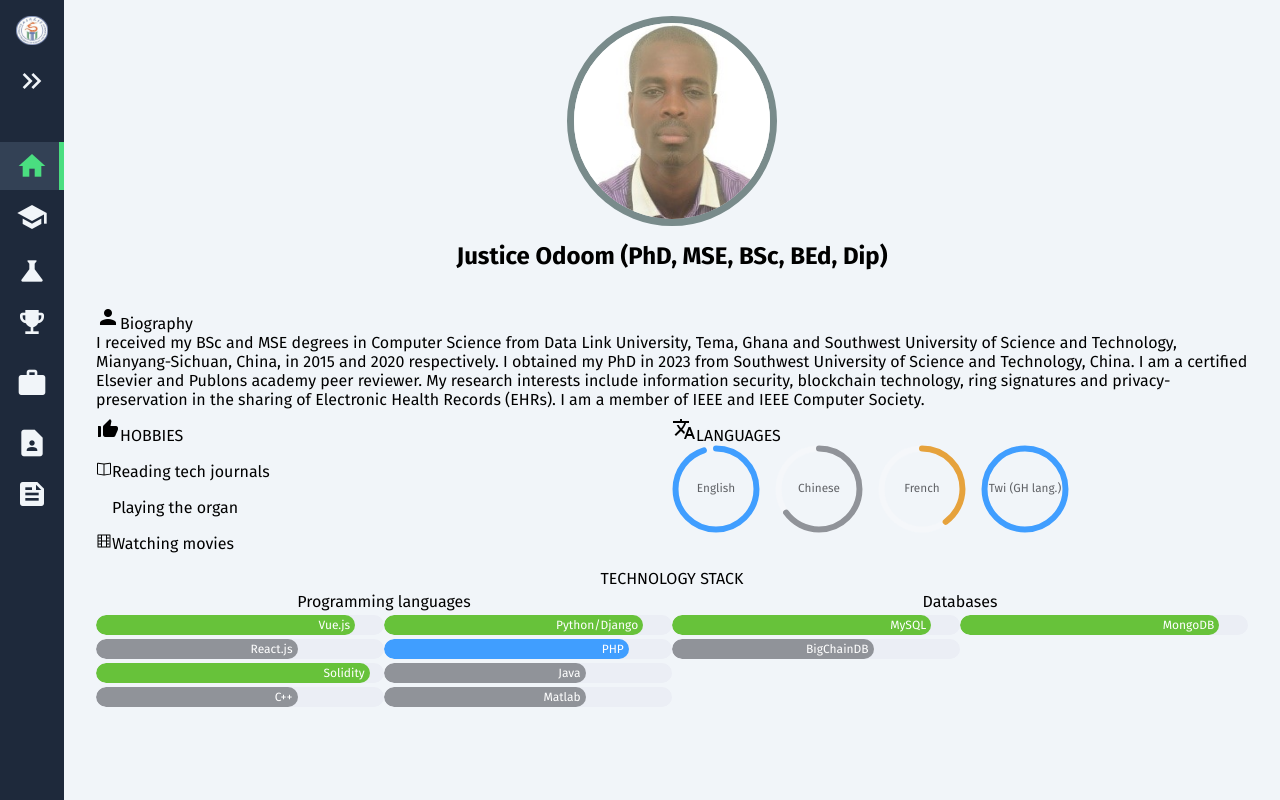
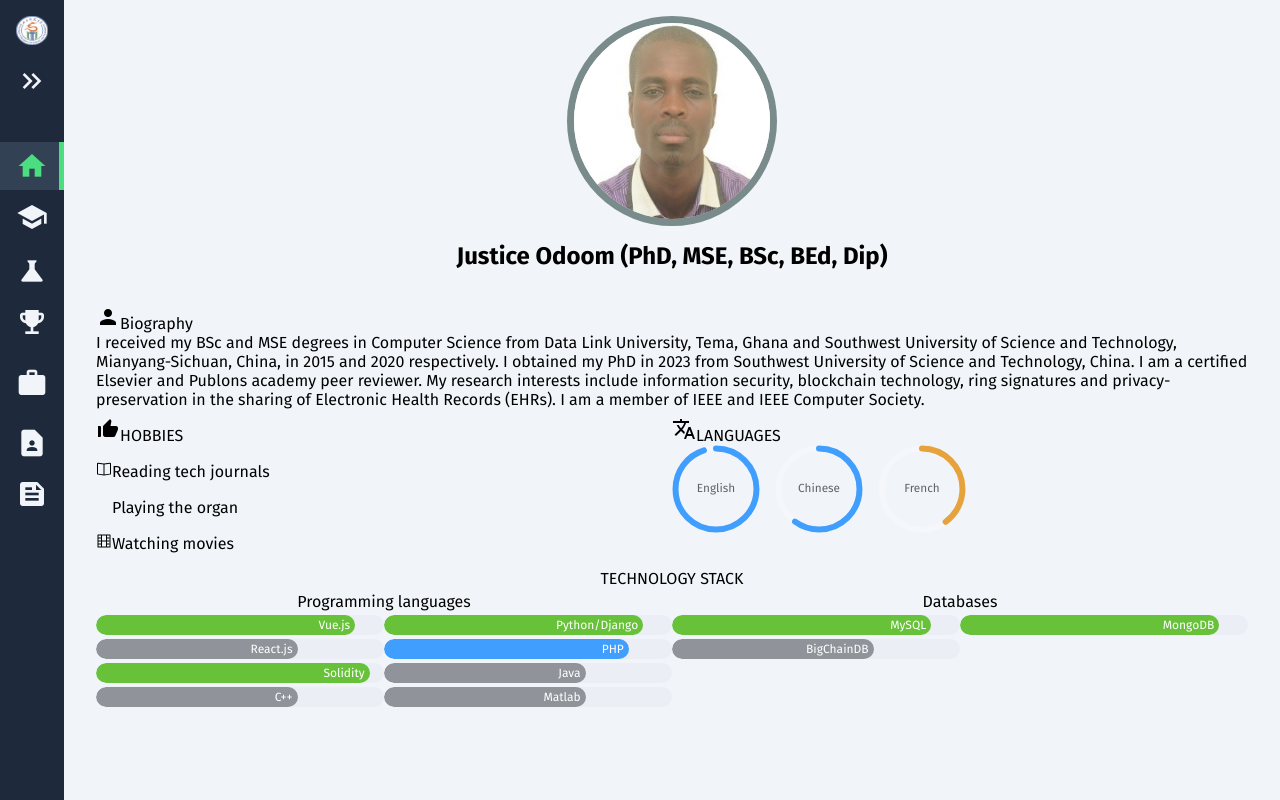
Before and after one commit to JustNETOrgani/justnetorgani.github.io, a Vue app in the folder dev/: page / in a window 1280 px wide. Built offline with nearby package versions, Linux system fonts and the light colour scheme; some icons are missing.

Commit message:
Removed GH lang

```diff
--- a/dev/src/views/HomeView.vue
+++ b/dev/src/views/HomeView.vue
@@ -62,15 +62,15 @@ const customColorMethod = (percentage: number) => {
           <el-progress type="circle" :percentage="95" :width="88" :color="customColorMethod">
             <span class="percentage-label">English</span>
           </el-progress>
-          <el-progress type="circle" :percentage="65" :width="88" :color="customColorMethod">
+          <el-progress type="circle" :percentage="60" :width="88" :color="customColorMethod">
               <span class="percentage-label">Chinese</span>
           </el-progress>
           <el-progress type="circle" :percentage="40" :width="88" :color="customColorMethod">
               <span class="percentage-label">French</span>
           </el-progress>
-          <el-progress type="circle" :percentage="100" :width="88" :color="customColorMethod">
+          <!-- <el-progress type="circle" :percentage="100" :width="88" :color="customColorMethod">
               <span class="percentage-label">Twi (GH lang.)</span>
-          </el-progress>
+          </el-progress> -->
         </div>
       </el-col>
     </el-row>
```
